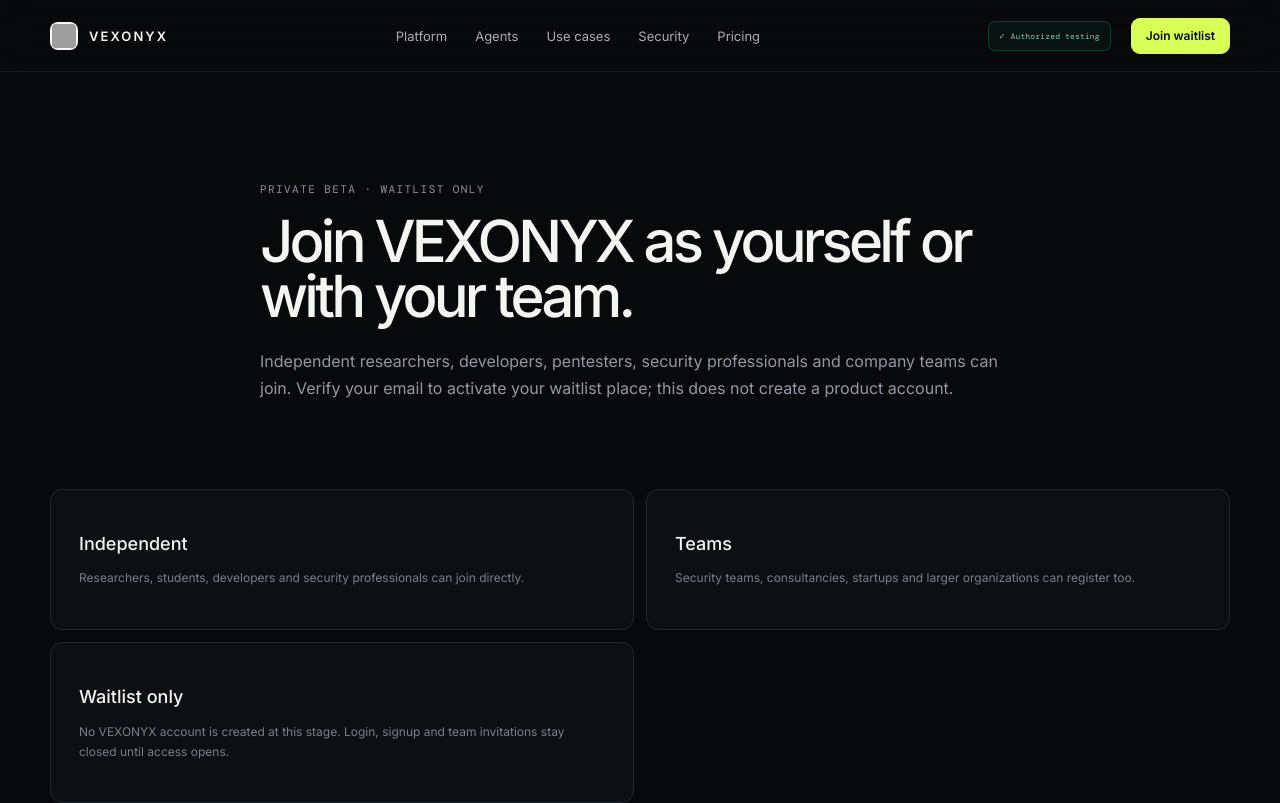
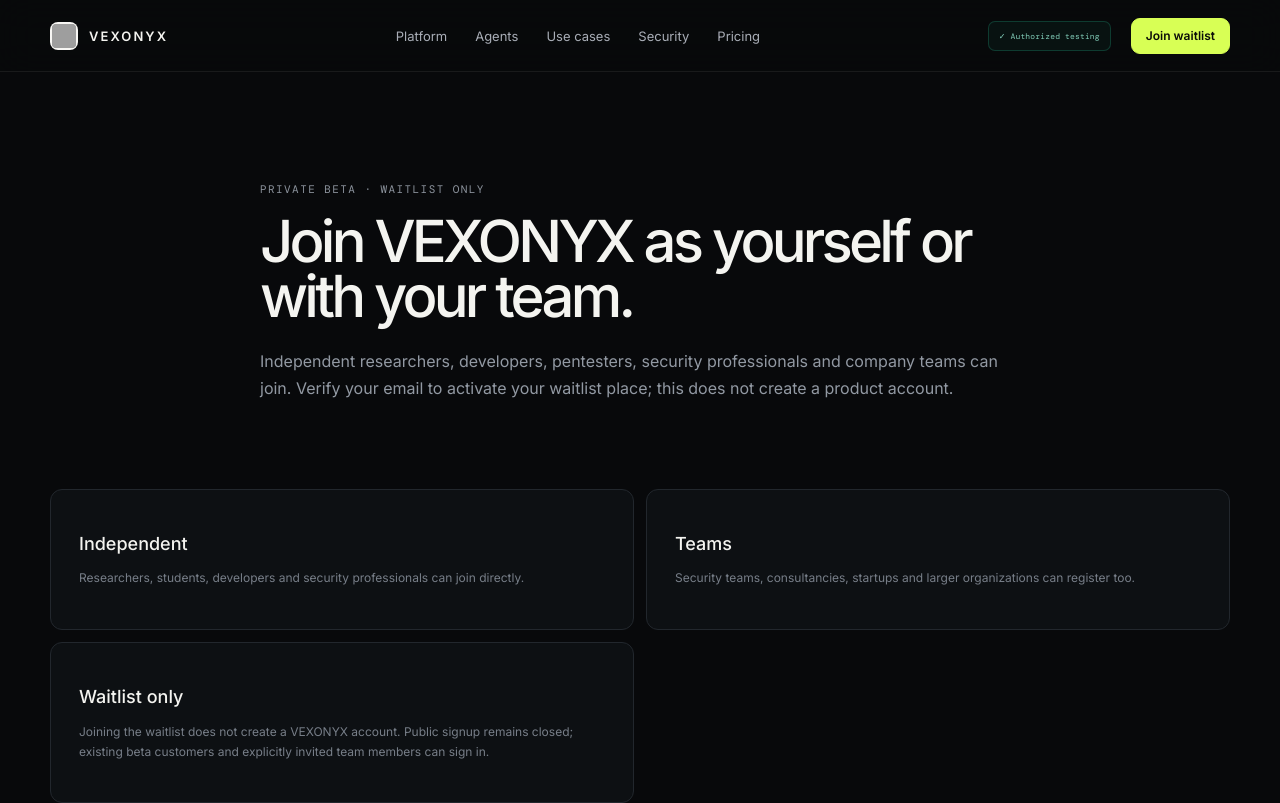
Before and after one commit to heke99/vexonyx, a Next.js app in the folder apps/web/: page /waitlist in a window 1280 px wide. Shown: the top 803 px of the page. Built offline with nearby package versions, Linux system fonts and the light colour scheme; grey boxes are pictures that could not be loaded; a web font is replaced by a local one.

Commit message:
Clarify beta login and invitation access

```diff
--- a/apps/web/app/waitlist/page.tsx
+++ b/apps/web/app/waitlist/page.tsx
@@ -5,7 +5,7 @@
 const audience = [
   ["Independent", "Researchers, students, developers and security professionals can join directly."],
   ["Teams", "Security teams, consultancies, startups and larger organizations can register too."],
-  ["Waitlist only", "No VEXONYX account is created at this stage. Login, signup and team invitations stay closed until access opens."],
+  ["Waitlist only", "Joining the waitlist does not create a VEXONYX account. Public signup remains closed; existing beta customers and explicitly invited team members can sign in."],
 ] as const;
 
 export default async function Page({ searchParams }: { searchParams: Promise<{ ref?: string }> }) {
```
